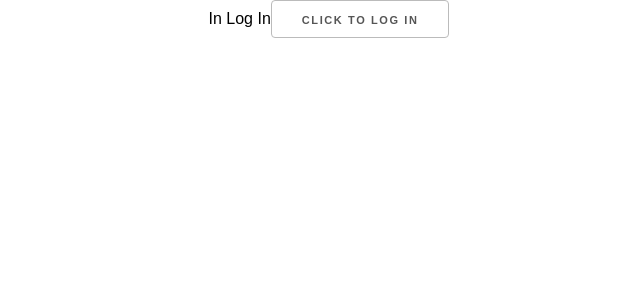
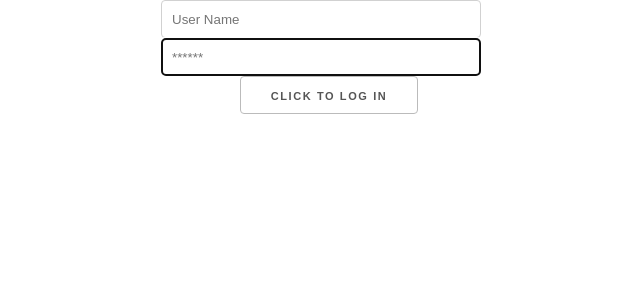
Before and after one commit to kushalTheAmin/shipping_label_maker, a React (Create React App) app: page /login in a window 1280 px wide. Shown: the top 300 px of the page, without its empty margins (311-951 px from the left). Built offline with nearby package versions, Linux system fonts and the light colour scheme.

Commit message:
setup login page

```diff
--- a/src/core/components/login/Login.js
+++ b/src/core/components/login/Login.js
@@ -6,6 +6,14 @@ const Login = (props) => {
 
     const [refferRedirect, toggleAuthenication] = useState(false);
     const [cookies, setCookie] = useCookies(['Auth']);
+    const [userDetail, setUserDetail] = useState({
+        userName: '',
+        password: '',
+        error: false
+    });
+
+
+    const { userName, password , error } = userDetail;
 
     useEffect(() => {
         const { history } = props;
@@ -15,20 +23,53 @@ const Login = (props) => {
     })
 
     const onLogin = () => {
-        setCookie('Auth', true)
-        toggleAuthenication(cookies.Auth);
+        if (userName === 'admin' && password === 'admin') {
+            setCookie('Auth', true)
+            toggleAuthenication(cookies.Auth);
+        } else {
+            setUserDetail({
+                userName: '',
+                password: '',
+                error: true
+            })
+        }
     }
 
     return (
         refferRedirect ? <Redirect to='/shipping' />
         :(
-            <div> In Log In
+            <div className="login-container">
+                <input
+                    className="form-control"
+                    placeholder="User Name"
+                    type="text"
+                    onChange={(e) => {
+                        setUserDetail({ ...userDetail, userName : e.target.value})
+                    }}
+                    value={userName}
+                    autoFocus
+                />
+                <input
+                    className="form-control"
+                    placeholder="******"
+                    type="password"
+                    onChange={(e) => {
+                        setUserDetail({ ...userDetail, password : e.target.value })
+                    }}
+                    value={password}
+                    autoFocus
+                />
                 <button
                     type="button"
                     onClick={onLogin}
                 >
                     Click to Log In
                 </button>
+                { error &&
+                    <div className='error-container'>
+                        Sorry! not Authorized ...
+                    </div>
+                }
             </div>
         )
 
--- a/src/core/css/index.css
+++ b/src/core/css/index.css
@@ -145,3 +145,13 @@
   .alert {
       color: red;
   }
+
+  .login-container {
+      display: flex;
+      flex-direction: column;
+      align-items: center;
+  }
+
+  .error-container {
+      color: red;
+  }
```
